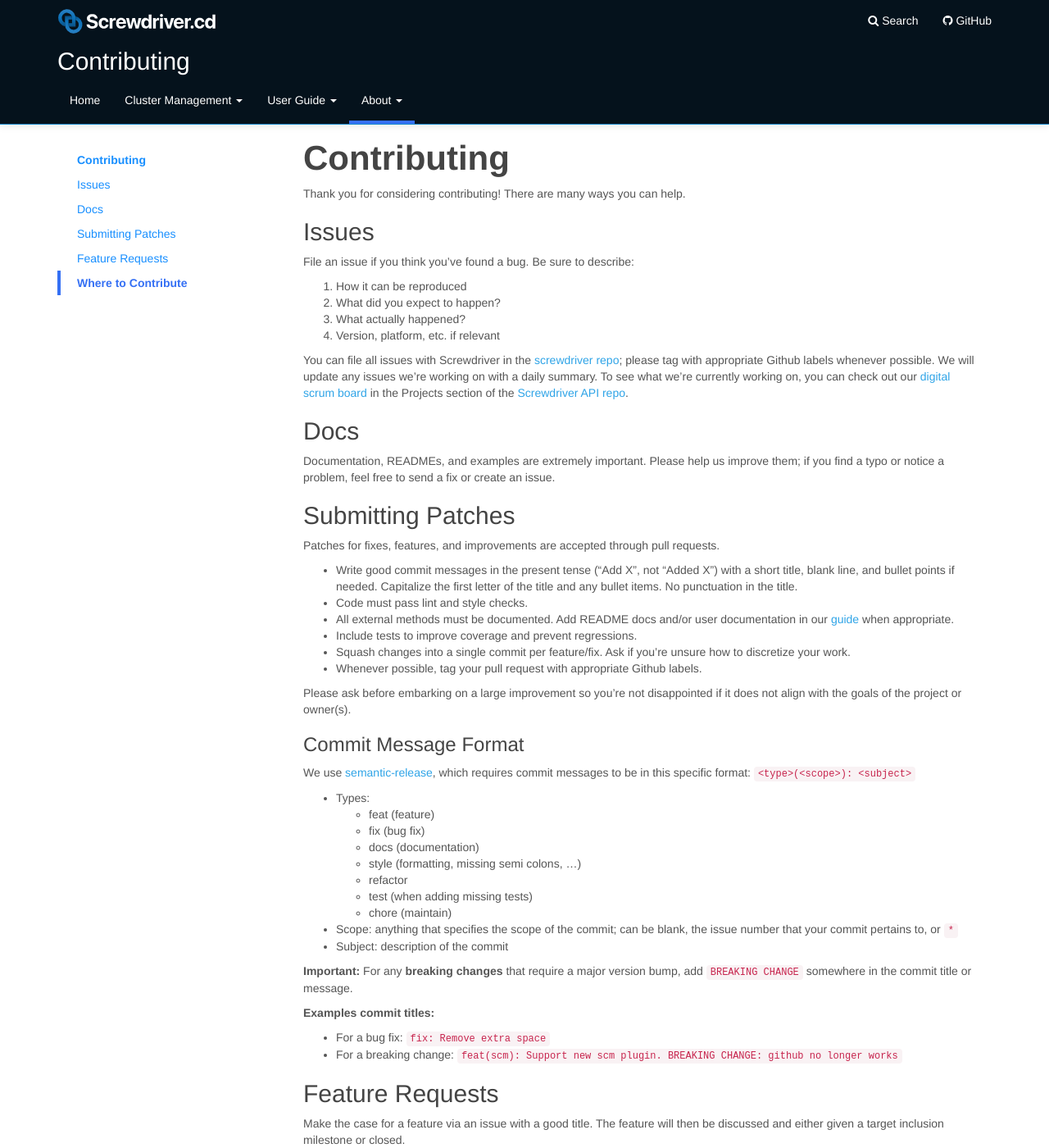
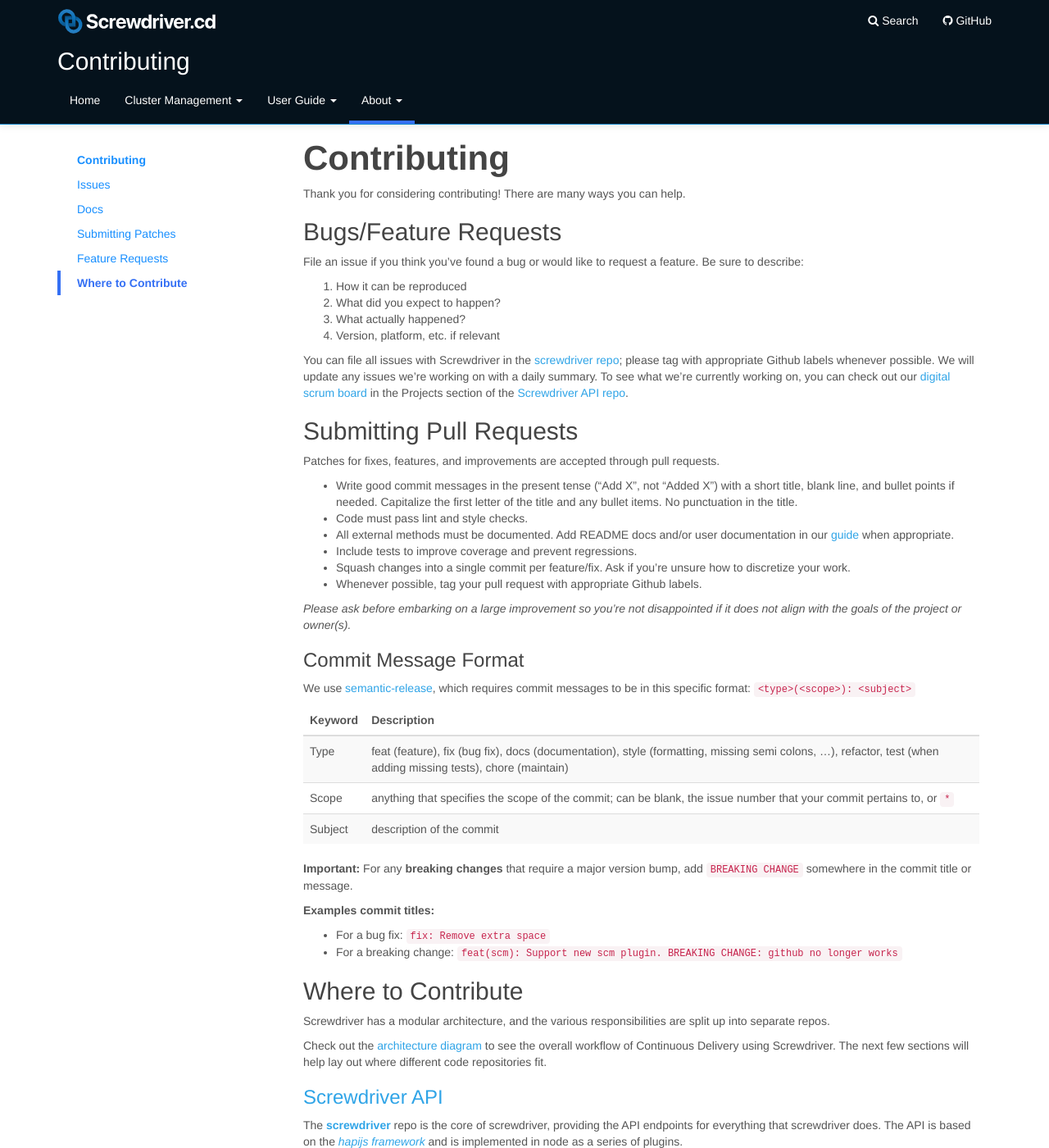
Before and after one commit to screwdriver-cd/guide, a Jekyll site: the page built from docs/about/contributing.md, in a window 1280 px wide and 1400 px high. Shown: the whole window at 82% size. Built offline with Jekyll 4.4.1, drawn with Linux system fonts in a browser that asks for light colours.

Commit message:
fix: Add links to the Screwdriver homepage and contributing docs
As a result of a user observation, users should be able to find the link to the Screwdriver homepage and contributing docs from the README.
Also Screwdriver.cd logo should link back to homepage.
Also cleaning up Contributing doc.

```diff
--- a/docs/_includes/nav.html
+++ b/docs/_includes/nav.html
@@ -14,7 +14,7 @@
             {% endif %}
 
             <!-- Main title -->
-            <a class="navbar-brand" href="/{% if page.menu == 'menu_ja' %}ja/{% endif %}">{{ site.site_name }}</a>
+            <a class="navbar-brand" href="http://screwdriver.cd">{{ site.site_name }}</a>
         </div>
 
         <!-- Expanded navigation -->
--- a/docs/about/contributing.md
+++ b/docs/about/contributing.md
@@ -22,9 +22,9 @@ toc:
 
 Thank you for considering contributing! There are many ways you can help.
 
-## Issues
+## Bugs/Feature Requests
 
-File an issue if you think you've found a bug. Be sure to describe:
+File an issue if you think you've found a bug or would like to request a feature. Be sure to describe:
 
 1. How it can be reproduced
 2. What did you expect to happen?
@@ -33,11 +33,7 @@ File an issue if you think you've found a bug. Be sure to describe:
 
 You can file all issues with Screwdriver in the [screwdriver repo][api-issues-url]; please tag with appropriate Github labels whenever possible. We will update any issues we're working on with a daily summary. To see what we're currently working on, you can check out our [digital scrum board](https://github.com/screwdriver-cd/screwdriver/projects/4) in the Projects section of the [Screwdriver API repo][api-repo].
 
-## Docs
-
-Documentation, READMEs, and examples are extremely important. Please help us improve them; if you find a typo or notice a problem, feel free to send a fix or create an issue.
-
-## Submitting Patches
+## Submitting Pull Requests
 
 Patches for fixes, features, and improvements are accepted through pull requests.
 
@@ -48,22 +44,17 @@ Patches for fixes, features, and improvements are accepted through pull requests
 * Squash changes into a single commit per feature/fix. Ask if you're unsure how to discretize your work.
 * Whenever possible, tag your pull request with appropriate Github labels.
 
-Please ask before embarking on a large improvement so you're not disappointed if it does not align with the goals of the project or owner(s).
+_Please ask before embarking on a large improvement so you're not disappointed if it does not align with the goals of the project or owner(s)._
 
 ### Commit Message Format
 
 We use [semantic-release](https://www.npmjs.com/package/semantic-release), which requires commit messages to be in this specific format: `<type>(<scope>): <subject>`
 
-* Types:
-  * feat (feature)
-  * fix (bug fix)
-  * docs (documentation)
-  * style (formatting, missing semi colons, …)
-  * refactor
-  * test (when adding missing tests)
-  * chore (maintain)
-* Scope: anything that specifies the scope of the commit; can be blank, the issue number that your commit pertains to, or `*`
-* Subject: description of the commit
+| Keyword | Description |
+| ------- | ----------- |
+| Type | feat (feature), fix (bug fix), docs (documentation), style (formatting, missing semi colons, …), refactor, test (when adding missing tests), chore (maintain)  |
+| Scope | anything that specifies the scope of the commit; can be blank, the issue number that your commit pertains to, or `*` |
+| Subject | description of the commit |
 
 **Important:** For any **breaking changes** that require a major version bump, add `BREAKING CHANGE` somewhere in the commit title or message.
 
@@ -71,9 +62,7 @@ We use [semantic-release](https://www.npmjs.com/package/semantic-release), which
 * For a bug fix: `fix: Remove extra space`
 * For a breaking change: `feat(scm): Support new scm plugin. BREAKING CHANGE: github no longer works`
 
-## Feature Requests
 
-Make the case for a feature via an issue with a good title. The feature will then be discussed and either given a target inclusion milestone or closed.
 
 ## Where to Contribute
 
```
Also changed, not shown: README.md.
